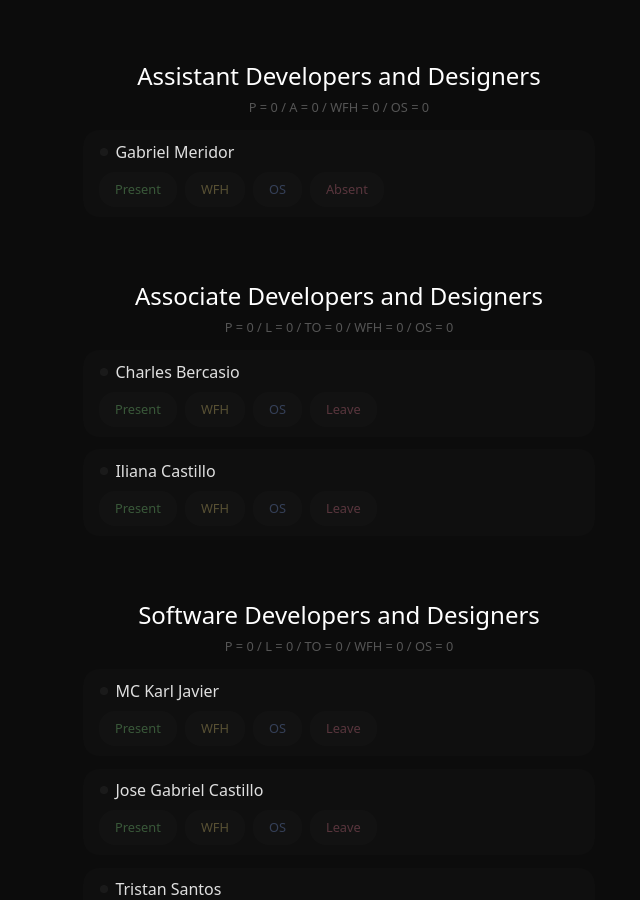
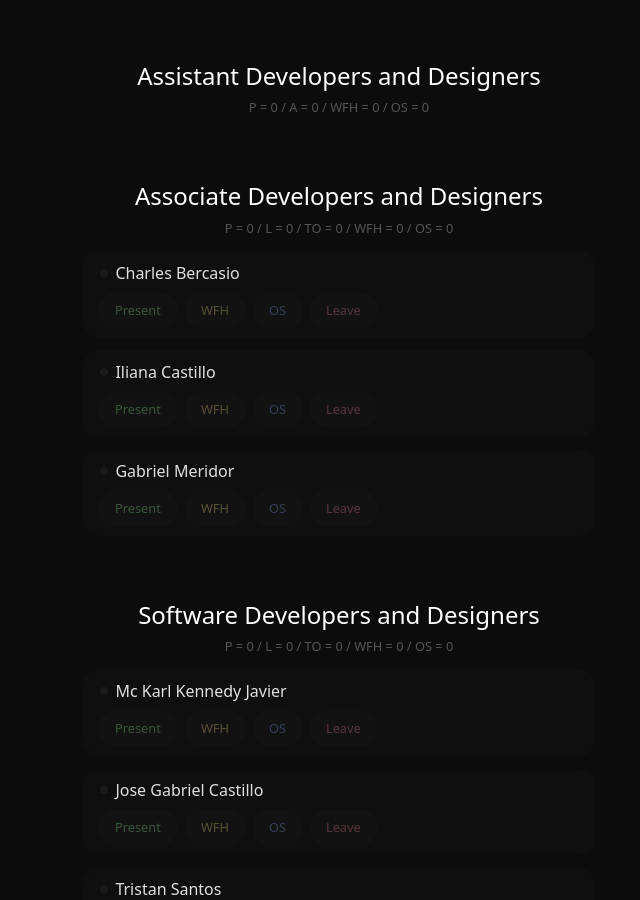
Before and after one commit to GabrielA2K/a2k-attendance, a React (Vite) app: page / in a window 1280 px wide. Shown: the part 260-1160 px from the top of the page, without its empty margins (301-941 px from the left). Built offline with nearby package versions, Linux system fonts and the light colour scheme.

Commit message:
update staff list.

```diff
--- a/src/staffs.js
+++ b/src/staffs.js
@@ -6,14 +6,15 @@ export const staffs = {
 
     ],
     assistantDevelopers: [
-      { name: "Gabriel Meridor", status: "", timeIn: "", reason: "", leaveType: "" }
+
     ],
     associateDevelopers: [
       { name: "Charles Bercasio", status: "", timeIn: "", reason: "", leaveType: "" },
-      { name: "Iliana Castillo", status: "", timeIn: "", reason: "", leaveType: "" }
+      { name: "Iliana Castillo", status: "", timeIn: "", reason: "", leaveType: "" },
+      { name: "Gabriel Meridor", status: "", timeIn: "", reason: "", leaveType: "" },
     ],
     softwareDevelopersDesigners: [
-      { name: "MC Karl Javier", status: "", timeIn: "", reason: "", leaveType: "" },
+      { name: "Mc Karl Kennedy Javier", status: "", timeIn: "", reason: "", leaveType: "" },
       { name: "Jose Gabriel Castillo", status: "", timeIn: "", reason: "", leaveType: "" },
       { name: "Tristan Santos", status: "", timeIn: "", reason: "", leaveType: "" },
       { name: "Franklin Sula", status: "", timeIn: "", reason: "", leaveType: "" },
@@ -39,6 +40,6 @@ export const staffs = {
     ],
     others: [],
     dataVersion: [
-      { version: "1.0.23", name: "", status: "Left", timeIn: "", reason: "", leaveType: "" }
+      { version: "1.0.24", name: "", status: "Left", timeIn: "", reason: "", leaveType: "" }
     ]
 };
```
